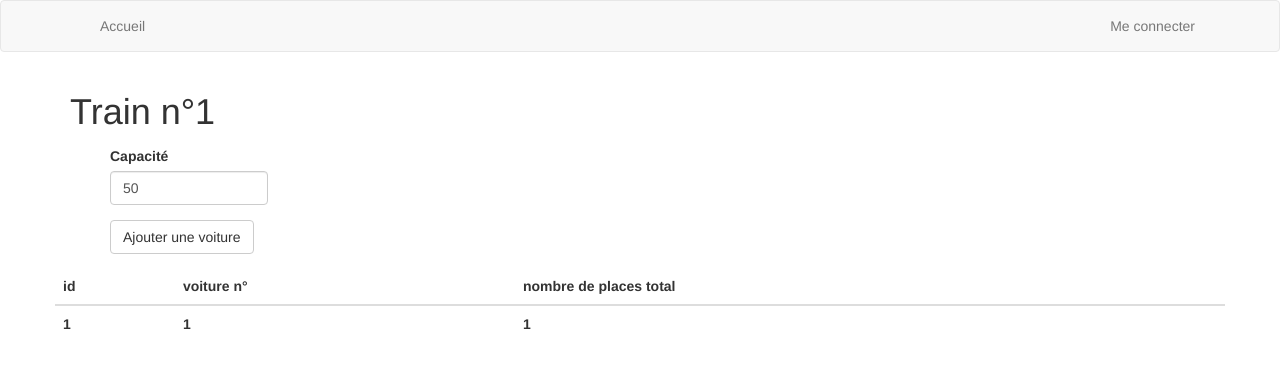
After one commit to vdng/BDD_SNCF, a Flask app: page /edit/trains/1 in a window 1280 px wide. The commit adds this page. Shown: the top 368 px of the page. Run offline with Flask 2, Linux system fonts and the light colour scheme; tables that the repository leaves empty hold one stand-in row (values such as "Sample post"); lists and menus that the app fills with data are empty; some libraries are stand-ins or nearby versions.

Commit message:
edit train, ajout de voitures et voitures par défaut

```diff
--- a/app/edit/forms.py
+++ b/app/edit/forms.py
@@ -5,4 +5,11 @@ from app.models import Train, Voiture
 
 
 class AddTrainForm(FlaskForm):
+    nbVoitures = IntegerField("Nombre de voitures", default=5)
+    nbPlacesParVoiture = IntegerField("Capacité par voiture", default=50)
     submit = SubmitField("Ajouter un train")
+
+
+class AddVoitureForm(FlaskForm):
+    capacite = IntegerField("Capacité", default=50)
+    submit = SubmitField("Ajouter une voiture")
--- a/app/edit/routes.py
+++ b/app/edit/routes.py
@@ -1,8 +1,8 @@
-from flask import render_template, flash
+from flask import render_template, flash, redirect, url_for
 from app import db
 from app.edit import bp
-from app.models import Train
-from app.edit.forms import AddTrainForm
+from app.models import Train, Voiture
+from app.edit.forms import AddTrainForm, AddVoitureForm
 
 
 # Lister tous les trains, et possibilité de rajouter ou supprimer des trains
@@ -12,7 +12,42 @@ def trains():
     if form.validate_on_submit():
         train = Train()
         db.session.add(train)
+        for i in range(form.nbVoitures.data):
+            voiture = Voiture(nbPlaces=form.nbPlacesParVoiture.data, numVoiture=i+1, train=train)
+            db.session.add(voiture)
         db.session.commit()
         flash('Nouveau train créé', 'info')
     trains = Train.query.all()
     return render_template('edit/trains.html', title='Trains', trains=trains, form=form)
+
+
+# Visualiser un train en particulier
+@bp.route('/trains/<numTrain>', methods=['GET', 'POST'])
+def edit_train(numTrain):
+    train = Train.query.filter_by(numTrain=numTrain).first_or_404()
+    voitures = train.voitures.order_by(Voiture.numVoiture)
+    numTotVoitures = voitures.count()
+    form = AddVoitureForm()
+    if form.validate_on_submit():
+        numVoiture = 1
+        while numVoiture <= numTotVoitures and numVoiture == voitures[numVoiture-1].numVoiture:
+            numVoiture += 1
+        voiture = Voiture(nbPlaces=form.capacite.data, numVoiture=numVoiture, train=train)
+        db.session.add(voiture)
+        db.session.commit()
+        flash('Voiture ajoutée', 'info')
+    voitures = train.voitures.order_by(Voiture.numVoiture)
+    return render_template('edit/train.html', title='Edit Train', train=train, voitures=voitures, form=form)
+
+
+# Supprimer un train
+@bp.route(('/trains/delete/<numTrain>'))
+def delete_train(numTrain):
+    train = Train.query.filter_by(numTrain=numTrain).first()
+    if train is None:
+        flash('Train number {} not found.'.format(numTrain), 'danger')
+        return redirect(url_for('edit.trains'))
+    db.session.delete(train)
+    db.session.commit()
+    flash('Train number {} has been deleted.'.format(numTrain), 'success')
+    return redirect(url_for('edit.trains'))
--- a/app/models.py
+++ b/app/models.py
@@ -37,7 +37,7 @@ class Train(db.Model):
 class Voiture(db.Model):
     id = db.Column(db.Integer, primary_key=True)
     numVoiture = db.Column(db.Integer)
-    nbPlacesDispos = db.Column(db.Integer)
+    nbPlaces = db.Column(db.Integer)
     numTrain = db.Column(db.Integer, db.ForeignKey('train.numTrain'))
 
     def __repr__(self):
--- /dev/null
+++ b/app/templates/edit/train.html
@@ -0,0 +1,37 @@
+{% extends "base.html" %}
+{% import 'bootstrap/wtf.html' as wtf %}
+
+{% block app_content %}
+
+<h1>Train n°{{ train.numTrain }}</h1>
+
+<dir class="row">
+    <div class="col-sm-2">
+        {{ wtf.quick_form(form) }}
+    </div>
+</dir>
+
+<div class="row">
+    <div class="col-sml-12">
+        <table class="table">
+            <thead>
+            <tr>
+                <th>id</th>
+                <th>voiture n°</th>
+                <th>nombre de places total</th>
+            </tr>
+            </thead>
+            <tbody>
+            {% for voiture in voitures %}
+            <tr>
+                <th>{{ voiture.id }}</th>
+                <th>{{ voiture.numVoiture }}</th>
+                <th>{{ voiture.nbPlaces }}</th>
+            </tr>
+            {% endfor %}
+            </tbody>
+        </table>
+    </div>
+</div>
+
+{% endblock %}
```
Also changed, not shown: app/templates/edit/trains.html (+24 -4 lines), migrations/versions/1985afaa9c8d_table_voiture_nbplacesdispos_nbplaces.py (added, +30 -0 lines).
